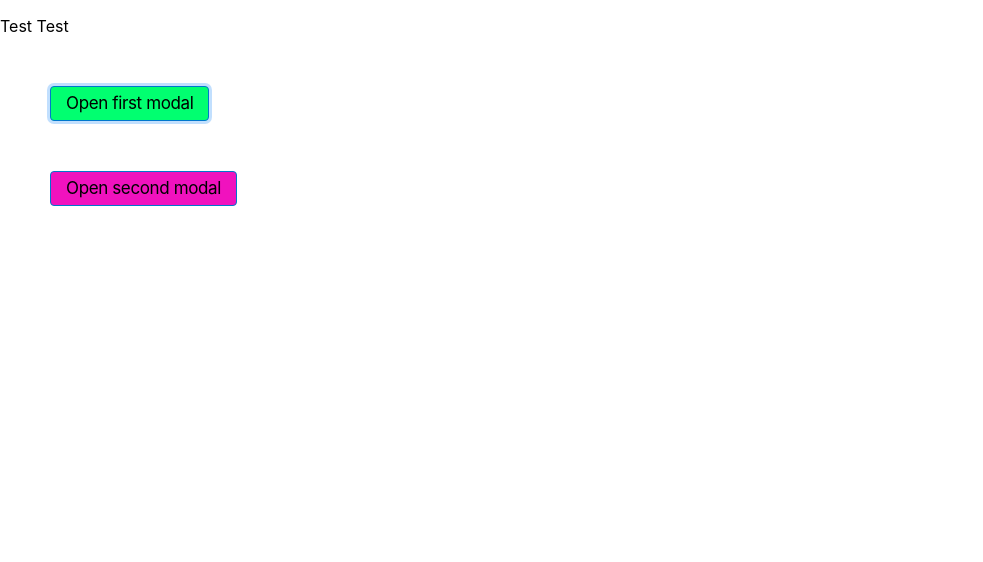
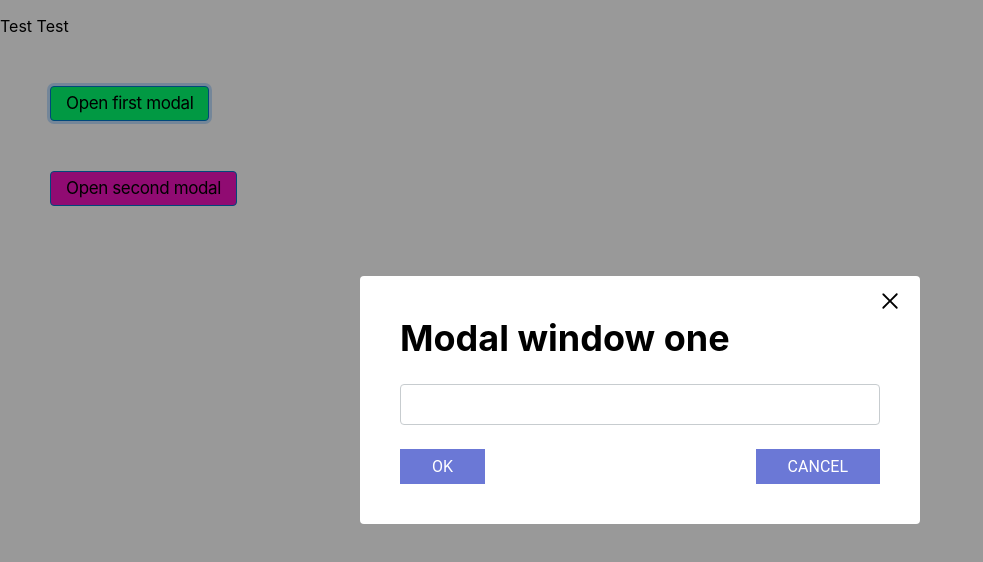
Before and after one commit to 3dlfive/DanItReactHw1, a React (Create React App) app: page / in a window 1280 px wide. Both pictures are taken after a click on the button "Open first modal". Shown: the top 562 px of the page, without its empty margins (0-983 px from the left). Built offline with nearby package versions, Linux system fonts and the light colour scheme.

Commit message:
feat: close outside

```diff
--- a/src/App.js
+++ b/src/App.js
@@ -3,21 +3,27 @@ import Button from './components/Button/button.component'
 import Modal from './components/Modal/modal.component'
 
 class App extends Component {
-  state = {isModal:false}
-  handleClick = () =>{
-    console.log("Hi there, user!");
-  }
+  state = {isModal:false,modalHeader:"Modal window one",modalCloseButton:true,modalText:"Modal text one"}
+  handleClick = (e) =>{
+    console.log(this.text);
+
+    this.setState((prevstate)=>
+     {return {
+      ...prevstate,
+      isModal: !prevstate.isModal}})
+    }
+
   render(){
-    const {isModal}= this.state
+    const {isModal,modalHeader,modalCloseButton,modalText}= this.state
 
 
 
     return (
       <div>
         <p>Test Test</p>
-        <Button text="Open first modal" onClick={this.handleClick} BGcolor={{ backgroundColor: '#01FF70' }} />
-        <Button text="Open second modal" onClick={this.handleClick} BGcolor={{ backgroundColor: '#F012BE' }} />
-        {isModal && <Modal />}
+        <Button text="Open first modal" onClick={this.handleClick} BGcolor={{ backgroundColor: '#01FF70' }} isModal={isModal} />
+        <Button text="Open second modal" onClick={this.handleClick} BGcolor={{ backgroundColor: '#F012BE' }} isModal={isModal}/>
+        {isModal && <Modal header={modalHeader} closeButton={this.handleClick}/>}
       </div>
     );
   }
--- a/src/components/Button/button.component.jsx
+++ b/src/components/Button/button.component.jsx
@@ -1,10 +1,13 @@
 import React, {Component} from 'react'
 import './button.styles.scss'
+// import Modal from '../Modal/modal.component'
 
 class Button extends Component {
+
   render(){
-    const {text,BGcolor,onClick} = this.props;
-    return (<button type="button" onClick={onClick} style={BGcolor} className="button-15" >{text}</button>)
+    const {text,BGcolor,onClick,isModal,modalHeader} = this.props;
+    return (<button type="button"  onClick={onClick} style={BGcolor} className="button-15" >{text}</button>)
+
   }
 }
 
--- a/src/components/Modal/modal.component.jsx
+++ b/src/components/Modal/modal.component.jsx
@@ -3,19 +3,19 @@ import './modal.styles.scss';
 
 class Modal extends Component {
 	render() {
-		const {temperature, closeModal} = this.props;
+		const {temperature, closeButton,header} = this.props;
 		return (
-			<div className="modal-wrapper">
-				<div className="modal">
+			<div className="modal-wrapper" onClick={closeButton}>
+				<div className="modal" onClick={e => e.stopPropagation()}>
 					<div className="modal-box">
-						<button type="button" className="modal-close" onClick={closeModal}>
+						<button type="button" className="modal-close" onClick={closeButton}>
 							<svg viewBox="0 0 16 16" width="16" height="16">
 								<path
 									d="m9.3 8 6.1-6.1c.4-.4.4-.9 0-1.3s-.9-.4-1.3 0L8 6.7 1.9.6C1.6.3 1 .3.6.6c-.3.4-.3 1 0 1.3L6.7 8 .6 14.1c-.4.4-.3.9 0 1.3l.1.1c.4.3.9.2 1.2-.1L8 9.3l6.1 6.1c.4.4.9.4 1.3 0s.4-.9 0-1.3L9.3 8z"/>
 							</svg>
 						</button>
 						<div className="modal-header">
-							<h4>Modal</h4>
+							<h4>{header}</h4>
 						</div>
 						<div className="modal-content">
 							<div className="input">
@@ -25,7 +25,7 @@ class Modal extends Component {
 						<div className="modal-footer">
 							<div className="button-wrapper">
 								<button className="btn" type="button">OK</button>
-								<button className="btn" type="button" onClick={closeModal}>Cancel</button>
+								<button className="btn" type="button" onClick={closeButton}>Cancel</button>
 							</div>
 						</div>
 					</div>
```
